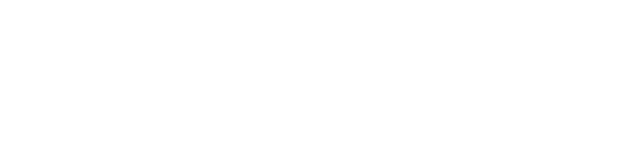
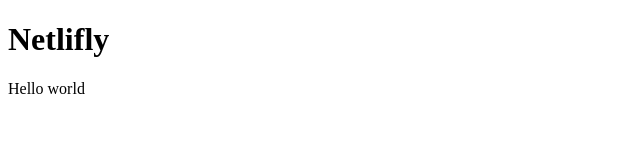
Before and after one commit to valom2/netlify-tuto, a plain HTML site: page index.html in a window 1280 px wide. Shown: the whole page, without its empty margins (0-640 px from the left). Drawn offline with Linux system fonts and the light colour scheme.

Commit message:
hello world

```diff
--- a/index.html
+++ b/index.html
@@ -7,6 +7,7 @@
     <meta name="viewport" content="width=device-width, initial-scale=1">
 </head>
 <body>
-
+    <h1>Netlifly</h1>
+    <p>Hello world</p>
 </body>
 </html>
```
